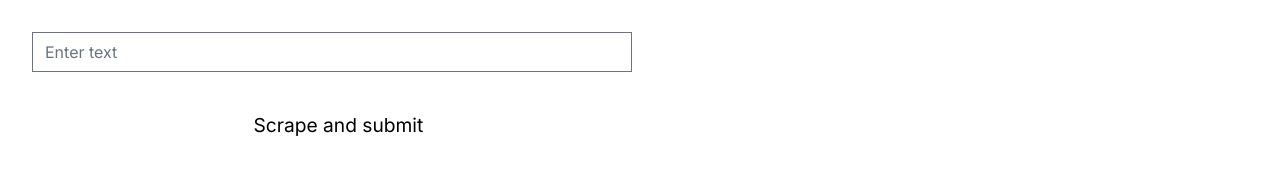
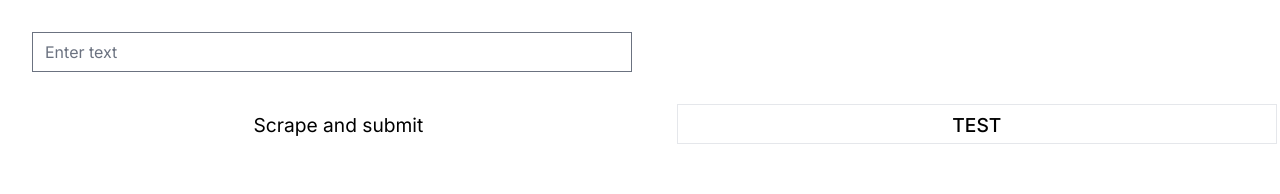
Before and after one commit to Jonathanko52/next-test, a Next.js app: page /textinput in a window 1280 px wide. Shown: the top 194 px of the page. Built offline with nearby package versions, Linux system fonts and the light colour scheme; a web font is replaced by a local one.

Commit message:
More button experimentation

```diff
--- a/app/textinput/page.tsx
+++ b/app/textinput/page.tsx
@@ -95,7 +95,8 @@ export default function TextboxWithButton() {
           Scrape and submit
         </button>
         <button
-          className="text-white bg-brand box-border border border-transparent hover:bg-brand-strong focus:ring-4 focus:ring-brand-medium shadow-xs font-medium leading-5 rounded-base text-sm px-4 py-2.5 focus:outline-none"
+          type="button"
+          className="text-body bg-neutral-secondary-medium box-border border border-default-medium hover:bg-neutral-tertiary-medium hover:text-heading focus:ring-4 focus:ring-neutral-tertiary shadow-xs font-medium leading-5 rounded-base text-sm px-4 py-2.5 focus:outline-none"
           style={{
             width: "600px",
             height: "40px",
```
